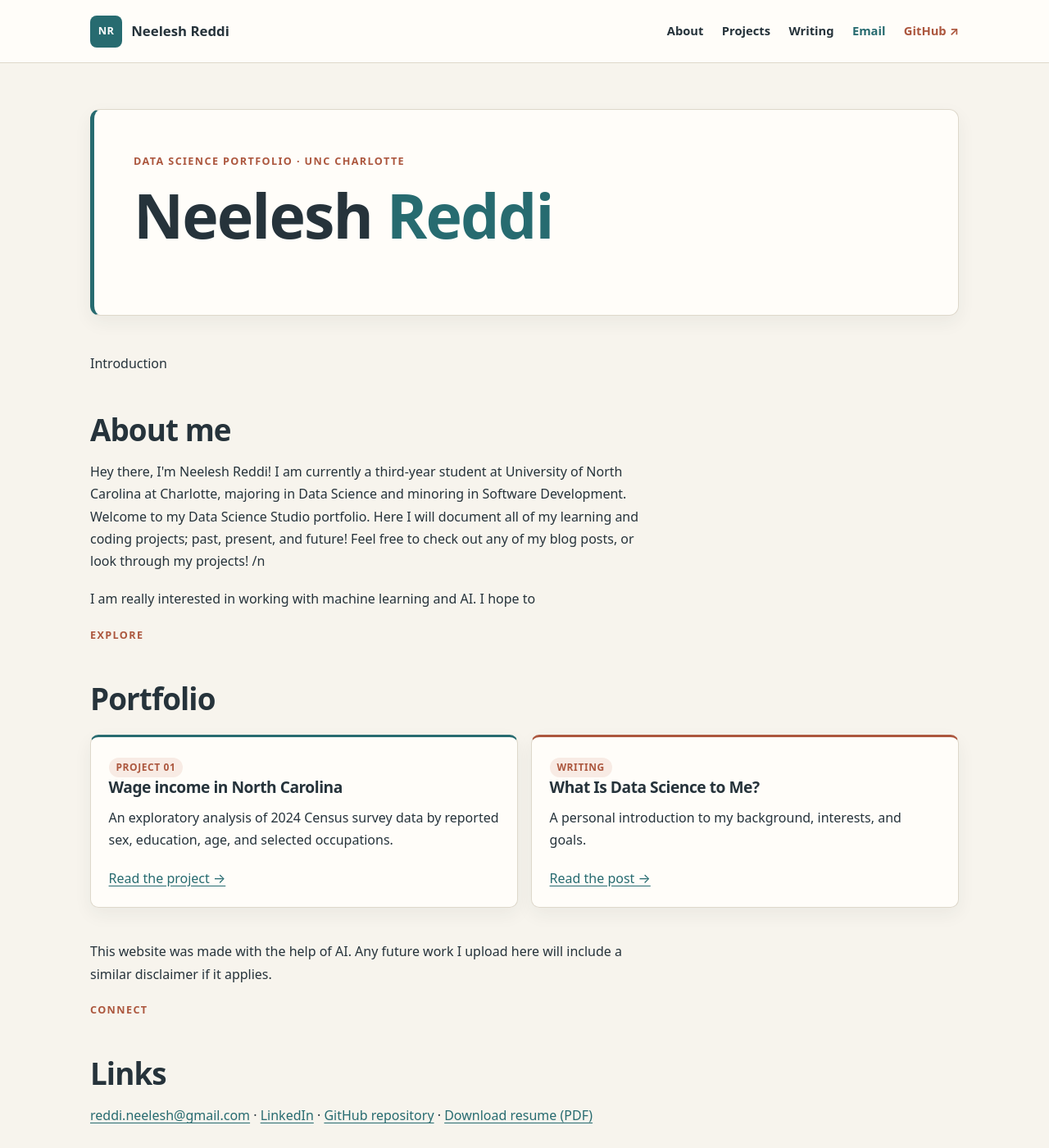
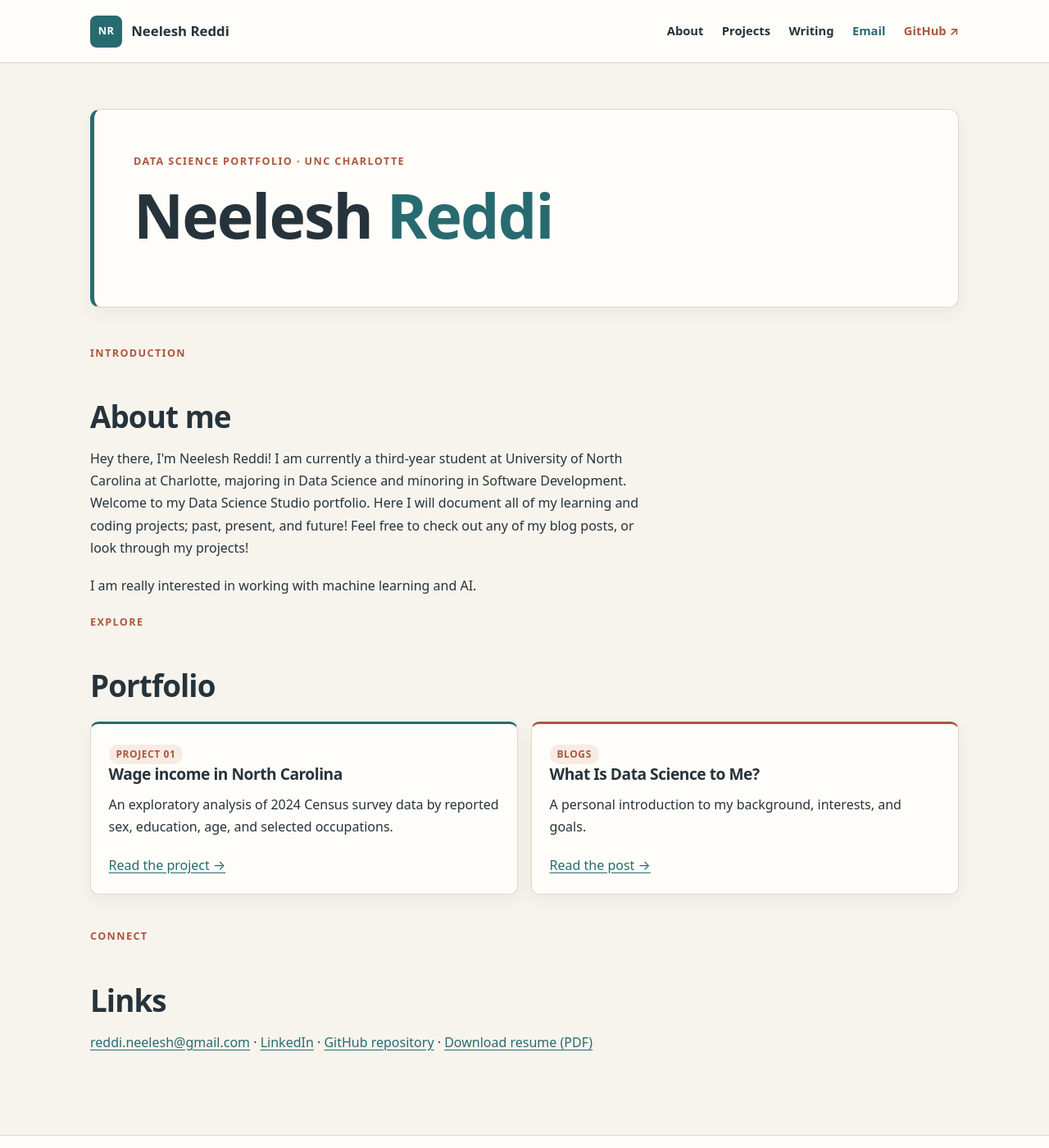
Before and after one commit to nreddi2/data-science-portfolio, a Jekyll site: the page built from index.md, in a window 1280 px wide and 1400 px high. Shown: the whole window at 82% size. Built offline with Jekyll 4.4.1, drawn with Linux system fonts in a browser that asks for light colours.

Commit message:
Update index.md

```diff
--- a/index.md
+++ b/index.md
@@ -8,31 +8,26 @@ page_class: home-page
 <section class="hero">
   <span class="eyebrow">Data science portfolio · UNC Charlotte</span>
   <h1>Neelesh <span>Reddi</span></h1>
-  <p class="lede"></p>
-  <div class="hero-actions">
+</section>
+
+<section aria-labelledby="about-title">
+  <p class="section-kicker home-kicker">Introduction</p>
+  <h2 id="about-title">About me</h2>
+  <p>Hey there, I'm Neelesh Reddi! I am currently a third-year student at University of North Carolina at Charlotte, majoring in Data Science and minoring in Software Development. Welcome to my Data Science Studio portfolio. Here I will document all of my learning and coding projects; past, present, and future! Feel free to check out any of my blog posts, or look through my projects!</p>
+  <p>I am really interested in working with machine learning and AI.</p>
+</section>
+
+<section aria-labelledby="explore-title">
+  <p class="section-kicker home-kicker">Explore</p>
+  <h2 id="explore-title">Portfolio</h2>
+  <div class="feature-grid">
+    <article class="card"><span class="tag">Project 01</span><h3>Wage income in North Carolina</h3><p>An exploratory analysis of 2024 Census survey data by reported sex, education, age, and selected occupations.</p><p><a href="{{ '/projects/wage-income-north-carolina/' | relative_url }}">Read the project →</a></p></article>
+    <article class="card"><span class="tag">Blogs</span><h3>What Is Data Science to Me?</h3><p>A personal introduction to my background, interests, and goals.</p><p><a href="{{ '/blog1.html' | relative_url }}">Read the post →</a></p></article>
   </div>
 </section>
 
-<section aria-labelledby="about-title">
-  <p class="large-text">Introduction</p>
-  <h2 id="about-title">About me</h2>
-  <p>Hey there, I'm Neelesh Reddi! I am currently a third-year student at University of North Carolina at Charlotte, majoring in Data Science and minoring in Software Development. Welcome to my Data Science Studio portfolio. Here I will document all of my learning and coding projects; past, present, and future! Feel free to check out any of my blog posts, or look through my projects! /n </p>
-  <p> I am really interested in working with machine learning and AI. I hope to </p>
-</section>
-
-<section aria-labelledby="explore-title">
-  <p class="section-kicker">Explore</p>
-  <h2 id="explore-title">Portfolio</h2>
-  <div class="feature-grid">
-    <article class="card"><span class="tag">Project 01</span><h3>Wage income in North Carolina</h3><p>An exploratory analysis of 2024 Census survey data by reported sex, education, age, and selected occupations.</p><p><a href="{{ '/projects/wage-income-north-carolina/' | relative_url }}">Read the project →</a></p></article>
-    <article class="card"><span class="tag">Writing</span><h3>What Is Data Science to Me?</h3><p>A personal introduction to my background, interests, and goals.</p><p><a href="{{ '/blog/blog1/' | relative_url }}">Read the post →</a></p></article>
-  </div>
-</section>
-
-<p> This website was made with the help of AI. Any future work I upload here will include a similar disclaimer if it applies. </p>
-
 <section aria-labelledby="connect-title">
-  <p class="section-kicker">Connect</p>
+  <p class="section-kicker home-kicker">Connect</p>
   <h2 id="connect-title">Links</h2>
   <p><a href="mailto:reddi.neelesh@gmail.com">reddi.neelesh@gmail.com</a> · <a href="https://www.linkedin.com/in/neelesh-reddi-b532b234b/">LinkedIn</a> · <a href="https://github.com/nreddi2/data-science-portfolio">GitHub repository</a> · <a href="{{ '/resume.pdf' | relative_url }}" download>Download resume (PDF)</a></p>
 </section>
```
